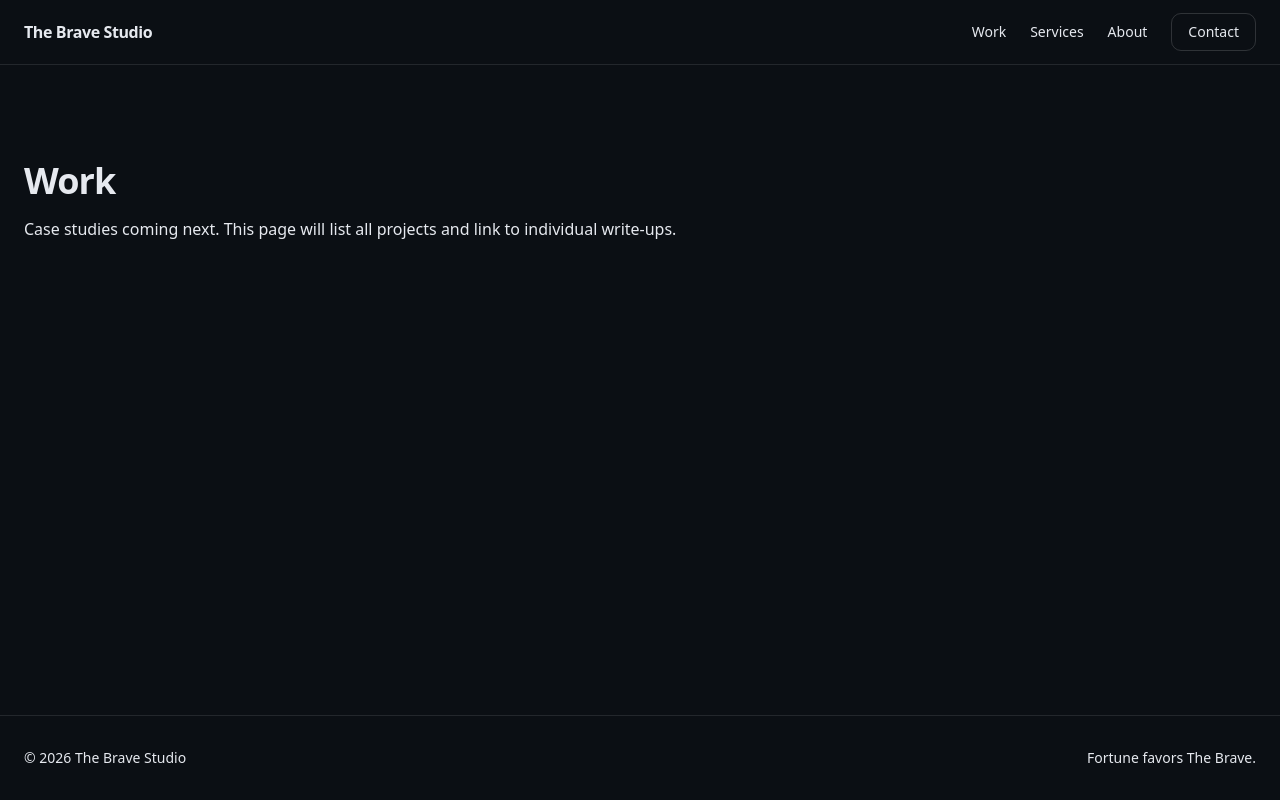
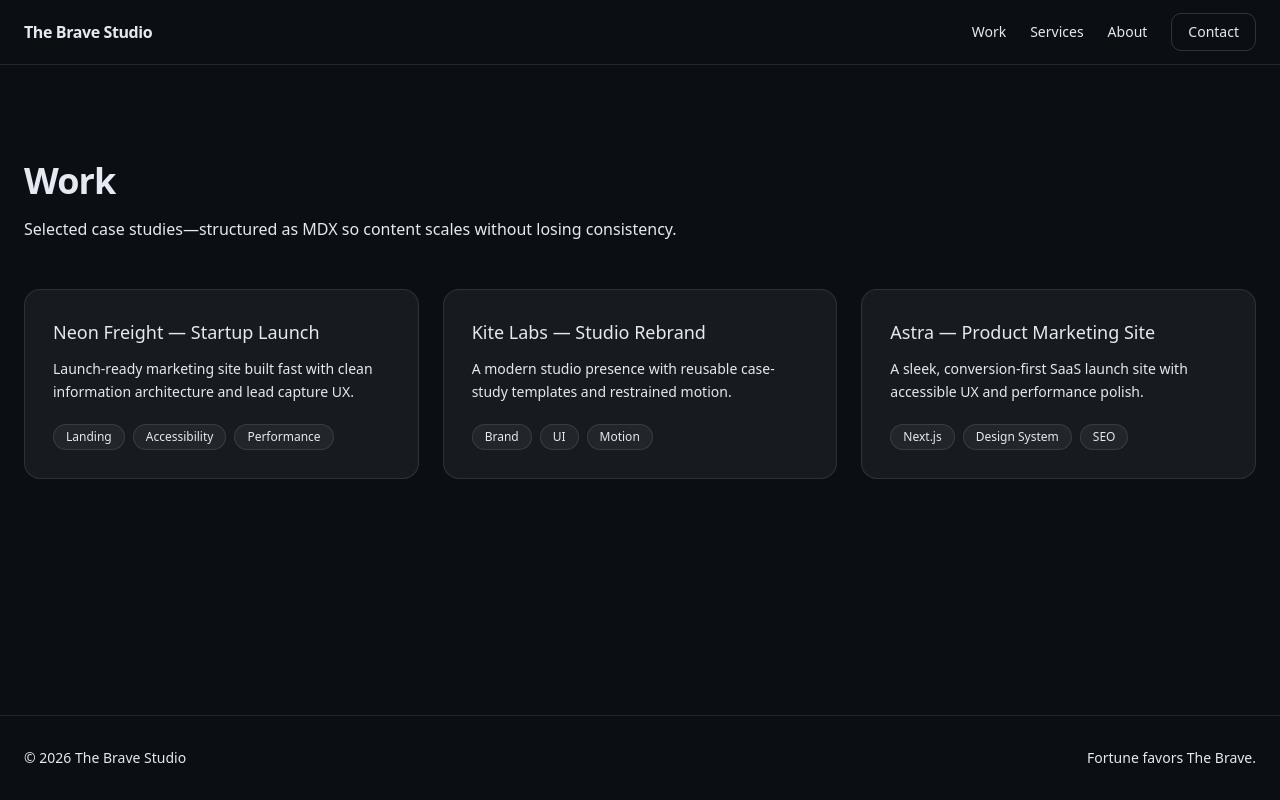
Before and after one commit to boco3000/the-brave-studio, a Next.js app: page /work in a window 1280 px wide. Built offline with nearby package versions, Linux system fonts and the light colour scheme.

Commit message:
refactor: source featured work from MDX frontmatter

```diff
--- /dev/null
+++ b/content/work/astra-product-site.mdx
@@ -0,0 +1,24 @@
+---
+title: "Astra — Product Marketing Site"
+description: "A sleek, conversion-first SaaS launch site with accessible UX and performance polish."
+date: "2026-02-10"
+tags: ["Next.js", "Design System", "SEO"]
+featured: true
+role: "Design + Front-End"
+stack: ["Next.js", "TypeScript", "Tailwind v4"]
+---
+
+## The goal
+
+Build a modern marketing site that feels premium and loads fast. Priorities were clear hierarchy, tight typography, and reliable conversion paths.
+
+## What I built
+
+- A token-based design system (CSS variables)
+- Reusable UI primitives (Button, Card, Motion)
+- Accessible interaction patterns (focus-visible, keyboard support)
+- Performance-minded layout and minimal motion
+
+## Outcome
+
+A clean, scalable foundation for adding more pages and content without losing consistency.
--- /dev/null
+++ b/content/work/kite-labs-rebrand.mdx
@@ -0,0 +1,23 @@
+---
+title: "Kite Labs — Studio Rebrand"
+description: "A modern studio presence with reusable case-study templates and restrained motion."
+date: "2026-02-10"
+tags: ["Brand", "UI", "Motion"]
+featured: true
+role: "Front-End"
+stack: ["Next.js", "TypeScript", "Tailwind v4", "Framer Motion"]
+---
+
+## The goal
+
+Create a sleek studio website that communicates credibility fast and feels intentional.
+
+## What I built
+
+- A consistent section system (Hero → Services → Work → Process)
+- Card-driven layout patterns for reuse
+- Motion that respects reduced-motion preferences
+
+## Outcome
+
+A professional structure that scales into a full portfolio with MDX-driven case studies.
--- /dev/null
+++ b/content/work/neon-freight-launch.mdx
@@ -0,0 +1,23 @@
+---
+title: "Neon Freight — Startup Launch"
+description: "Launch-ready marketing site built fast with clean information architecture and lead capture UX."
+date: "2026-02-10"
+tags: ["Landing", "Accessibility", "Performance"]
+featured: true
+role: "Front-End"
+stack: ["Next.js", "TypeScript", "Tailwind v4"]
+---
+
+## The goal
+
+Ship a modern launch site quickly without sacrificing usability or performance.
+
+## What I built
+
+- Clean page structure and repeatable components
+- Accessibility-minded UI patterns
+- Strong content hierarchy for conversion
+
+## Outcome
+
+A scalable base for product pages, pricing, and longer-form content.
--- a/package.json
+++ b/package.json
@@ -10,7 +10,9 @@
   },
   "dependencies": {
     "framer-motion": "^12.34.0",
+    "gray-matter": "^4.0.3",
     "next": "16.1.6",
+    "next-mdx-remote": "^5.0.0",
     "react": "19.2.3",
     "react-dom": "19.2.3"
   },
--- a/src/app/work/[slug]/page.tsx
+++ b/src/app/work/[slug]/page.tsx
@@ -1,4 +1,26 @@
 import { Container } from "@/components/ui/Container";
+import { mdxComponents } from "@/components/mdx/MDXComponents";
+import { getWorkSlugs, getWorkSourceBySlug } from "@/lib/work";
+import { compileMDX } from "next-mdx-remote/rsc";
+import type { Metadata } from "next";
+
+export async function generateStaticParams() {
+  return getWorkSlugs().map((slug) => ({ slug }));
+}
+
+export async function generateMetadata({
+  params,
+}: {
+  params: Promise<{ slug: string }>;
+}): Promise<Metadata> {
+  const { slug } = await params;
+  const { fm } = getWorkSourceBySlug(slug);
+
+  return {
+    title: `${fm.title} — The Brave Studio`,
+    description: fm.description,
+  };
+}
 
 export default async function WorkDetailPage({
   params,
@@ -6,15 +28,31 @@ export default async function WorkDetailPage({
   params: Promise<{ slug: string }>;
 }) {
   const { slug } = await params;
+  const { fm, content } = getWorkSourceBySlug(slug);
+
+  const { content: mdx } = await compileMDX({
+    source: content,
+    components: mdxComponents,
+  });
 
   return (
     <Container className="py-24">
       <p className="text-sm text-muted">Case study</p>
-      <h1 className="mt-3 text-4xl font-semibold tracking-tight">{slug}</h1>
-      <p className="mt-4 text-muted max-w-2xl">
-        This is a placeholder. Next, we’ll replace this with real case study
-        content powered by a typed content system (MDX).
-      </p>
+      <h1 className="mt-3 text-4xl font-semibold tracking-tight">{fm.title}</h1>
+      <p className="mt-4 max-w-2xl text-muted">{fm.description}</p>
+
+      <div className="mt-6 flex flex-wrap gap-2">
+        {fm.tags.map((tag) => (
+          <span
+            key={tag}
+            className="rounded-full border border-white/10 bg-white/5 px-3 py-1 text-xs text-muted"
+          >
+            {tag}
+          </span>
+        ))}
+      </div>
+
+      <article className="mt-12 max-w-3xl">{mdx}</article>
     </Container>
   );
 }
--- a/src/app/work/page.tsx
+++ b/src/app/work/page.tsx
@@ -1,13 +1,45 @@
+import Link from "next/link";
 import { Container } from "@/components/ui/Container";
+import { Card, CardTitle, CardDescription } from "@/components/ui/Card";
+import { getWorkList } from "@/lib/work";
 
 export default function WorkPage() {
+  const work = getWorkList();
+
   return (
     <Container className="py-24">
       <h1 className="text-4xl font-semibold tracking-tight">Work</h1>
       <p className="mt-4 text-muted max-w-2xl">
-        Case studies coming next. This page will list all projects and link to
-        individual write-ups.
+        Selected case studies—structured as MDX so content scales without losing consistency.
       </p>
+
+      <div className="mt-12 grid gap-6 lg:grid-cols-3">
+        {work.map((item) => (
+          <Link
+            key={item.slug}
+            href={`/work/${item.slug}`}
+            className="block rounded-lg focus:outline-none focus-visible:ring-2 focus-visible:ring-[var(--color-accent)] focus-visible:ring-offset-2 focus-visible:ring-offset-[var(--color-bg)]"
+          >
+            <Card className="p-7 hover:-translate-y-0.5" interactive>
+              <CardTitle>{item.title}</CardTitle>
+              <CardDescription className="leading-relaxed">
+                {item.description}
+              </CardDescription>
+
+              <div className="mt-5 flex flex-wrap gap-2">
+                {item.tags.map((tag) => (
+                  <span
+                    key={tag}
+                    className="rounded-full border border-white/10 bg-white/5 px-3 py-1 text-xs text-muted"
+                  >
+                    {tag}
+                  </span>
+                ))}
+              </div>
+            </Card>
+          </Link>
+        ))}
+      </div>
     </Container>
   );
 }
--- /dev/null
+++ b/src/components/mdx/MDXComponents.tsx
@@ -0,0 +1,27 @@
+import Link from "next/link";
+
+export const mdxComponents = {
+  h2: (props: React.HTMLAttributes<HTMLHeadingElement>) => (
+    <h2 className="mt-10 text-2xl font-semibold tracking-tight" {...props} />
+  ),
+  h3: (props: React.HTMLAttributes<HTMLHeadingElement>) => (
+    <h3 className="mt-8 text-xl font-semibold tracking-tight" {...props} />
+  ),
+  p: (props: React.HTMLAttributes<HTMLParagraphElement>) => (
+    <p className="mt-4 text-muted leading-relaxed" {...props} />
+  ),
+  a: (props: React.AnchorHTMLAttributes<HTMLAnchorElement>) => (
+    <Link
+      href={props.href ?? "#"}
+      className="text-[var(--color-accent)] underline underline-offset-4 hover:opacity-90"
+    >
+      {props.children}
+    </Link>
+  ),
+  ul: (props: React.HTMLAttributes<HTMLUListElement>) => (
+    <ul className="mt-4 list-disc pl-6 text-muted" {...props} />
+  ),
+  li: (props: React.HTMLAttributes<HTMLLIElement>) => (
+    <li className="mt-2" {...props} />
+  ),
+};
--- a/src/components/sections/FeaturedWork.tsx
+++ b/src/components/sections/FeaturedWork.tsx
@@ -2,39 +2,15 @@ import Link from "next/link";
 import { Container } from "@/components/ui/Container";
 import { Button } from "@/components/ui/Button";
 import { Card, CardTitle, CardDescription } from "@/components/ui/Card";
+import { getWorkList } from "@/lib/work";
+import type { WorkItem } from "@/lib/work";
 
-type WorkItem = {
-  title: string;
-  description: string;
-  tags: string[];
-  slug: string;
-};
-
-const FEATURED_WORK: WorkItem[] = [
-  {
-    title: "Astra — Product Marketing Site",
-    description:
-      "A sleek, conversion-first site for a SaaS launch with accessible forms and performance polish.",
-    tags: ["Next.js", "Design System", "SEO"],
-    slug: "astra-product-site",
-  },
-  {
-    title: "Kite Labs — Studio Rebrand",
-    description:
-      "A modern studio presence with reusable case study templates, motion, and cohesive typography.",
-    tags: ["Brand", "UI", "Motion"],
-    slug: "kite-labs-rebrand",
-  },
-  {
-    title: "Neon Freight — Startup Launch",
-    description:
-      "Launch-ready marketing site built fast with a clean content model and strong lead capture UX.",
-    tags: ["Landing", "Accessibility", "Performance"],
-    slug: "neon-freight-launch",
-  },
-];
 
 export function FeaturedWork() {
+  const featured = getWorkList()
+    .filter((item) => item.featured)
+    .slice(0, 3);
+
   return (
     <section className="border-t border-white/10">
       <Container className="py-24">
@@ -57,7 +33,7 @@ export function FeaturedWork() {
         </div>
 
         <div className="mt-12 grid gap-6 lg:grid-cols-3">
-          {FEATURED_WORK.map((item) => (
+          {featured.map((item) => (
             <WorkCard key={item.slug} item={item} />
           ))}
         </div>
--- /dev/null
+++ b/src/lib/work.ts
@@ -0,0 +1,77 @@
+import fs from "node:fs";
+import path from "node:path";
+import matter from "gray-matter";
+
+export type WorkFrontmatter = {
+  title: string;
+  description: string;
+  date: string;
+  tags: string[];
+  featured?: boolean;
+  role?: string;
+  stack?: string[];
+};
+
+export type WorkItem = WorkFrontmatter & {
+  slug: string;
+};
+
+const WORK_DIR = path.join(process.cwd(), "content", "work");
+
+export function getWorkSlugs(): string[] {
+  return fs
+    .readdirSync(WORK_DIR)
+    .filter((f) => f.endsWith(".mdx"))
+    .map((f) => f.replace(/\.mdx$/, ""));
+}
+
+export function getWorkList(): WorkItem[] {
+  const slugs = getWorkSlugs();
+
+  const items = slugs.map((slug) => {
+    const filePath = path.join(WORK_DIR, `${slug}.mdx`);
+    const raw = fs.readFileSync(filePath, "utf8");
+    const { data } = matter(raw);
+
+    const fm = data as WorkFrontmatter;
+
+    return {
+      slug,
+      title: fm.title,
+      description: fm.description,
+      date: fm.date,
+      tags: fm.tags ?? [],
+      role: fm.role,
+      stack: fm.stack,
+      featured: fm.featured ?? false,
+    };
+  });
+
+  // newest first
+  return items.sort((a, b) => (a.date < b.date ? 1 : -1));
+}
+
+export function getWorkSourceBySlug(slug: string): {
+  fm: WorkItem;
+  content: string;
+} {
+  const filePath = path.join(WORK_DIR, `${slug}.mdx`);
+  const raw = fs.readFileSync(filePath, "utf8");
+  const { data, content } = matter(raw);
+
+  const fm = data as WorkFrontmatter;
+
+  return {
+    fm: {
+      slug,
+      title: fm.title,
+      description: fm.description,
+      date: fm.date,
+      tags: fm.tags ?? [],
+      role: fm.role,
+      stack: fm.stack,
+      featured: fm.featured ?? false,
+    },
+    content,
+  };
+}
```
Also changed, not shown: 1 other file (tests, documents, lock files or other folders).
